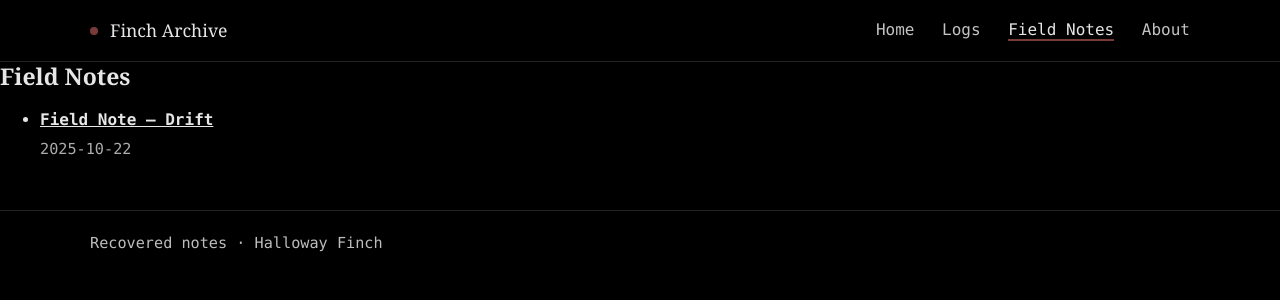
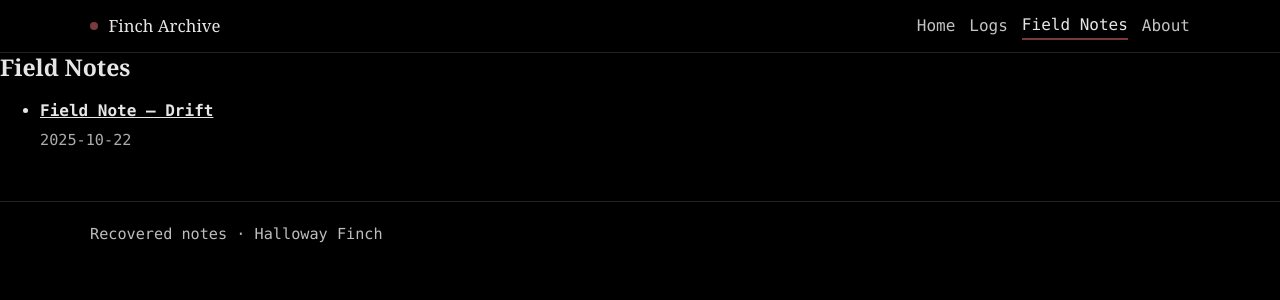
Before and after one commit to HallowayFinch/fincharchive.com, a Jekyll site: the page built from field-notes.html, in a window 1280 px wide. Shown: the top 300 px of the page. Built offline with Jekyll 4.4.1, drawn with Linux system fonts in a browser that asks for light colours.

Commit message:
Update default.html

```diff
--- a/_layouts/default.html
+++ b/_layouts/default.html
@@ -24,13 +26,55 @@
       .btn{display:inline-block;border:1px solid #444;padding:.6rem .9rem;text-decoration:none}
       .btn:hover{background:#111}
       .meta{opacity:.75;font-size:.95rem;margin:.25rem 0 0}
-      header.site{border-bottom:1px solid var(--line);position:sticky;top:0;background:rgba(0,0,0,.85);backdrop-filter:saturate(180%) blur(6px);z-index:10}
-      .brand{display:flex;align-items:center;gap:.75rem;padding:16px 0}
+
+      /* Header */
+      header.site{
+        border-bottom:1px solid var(--line);
+        position:sticky;top:0;background:rgba(0,0,0,.85);
+        backdrop-filter:saturate(180%) blur(6px);z-index:10
+      }
+      .brand{display:flex;align-items:center;gap:.65rem;padding:12px 0}
       .brand .dot{width:8px;height:8px;border-radius:999px;background:var(--red)}
-      .brand a{font-family:Georgia,"Times New Roman",serif;font-size:1.1rem;text-decoration:none}
-      nav a{margin-left:18px;text-decoration:none;opacity:.85}
+      .brand a{font-family:Georgia,"Times New Roman",serif;font-size:1.05rem;text-decoration:none}
+
+      nav{display:flex;gap:14px;align-items:center;overflow-x:auto;white-space:nowrap}
+      nav::-webkit-scrollbar{display:none} /* hide scroll bar on iOS */
+      nav a{text-decoration:none;opacity:.85}
       nav a[aria-current="page"]{opacity:1;border-bottom:2px solid var(--red)}
       footer.site{border-top:1px solid var(--line);margin-top:3rem;padding:1.25rem 0;color:var(--muted);font-size:.95rem}
+
+      /* Tighten header on small screens so it stays one line */
+      @media (max-width:640px){
+        .wrap{padding:0 14px}
+        .brand{padding:10px 0}
+        .brand a{font-size:1rem}
+        nav{gap:12px}
+        nav a{font-size:.95rem}
+      }
+
+      /* -------- Log list & thumbnails (for home and /logs) -------- */
+      .log-list{list-style:none;margin:0;padding:0;display:grid;gap:12px}
+      .log-card{display:flex;gap:12px;align-items:flex-start;border-bottom:1px dashed rgba(122,58,58,.35);padding:10px 0}
+      .log-link{display:flex;gap:12px;align-items:flex-start;text-decoration:none;border:0}
+      .log-meta{min-width:0}
+      .log-title{margin:0 0 4px 0;font-size:clamp(16px,4vw,22px);line-height:1.2}
+      .log-sub{color:var(--muted);font-size:12px;display:flex;gap:6px;flex-wrap:wrap}
+
+      /* Keep images small on mobile, scale up modestly on larger screens */
+      .log-thumb{
+        display:block;
+        width:clamp(88px, 32vw, 160px);   /* hard cap on phones */
+        height:auto;
+        aspect-ratio:3/2;
+        object-fit:cover;
+        border:1px solid rgba(122,58,58,.35);
+        filter:grayscale(20%);
+      }
+      @media (min-width:700px){
+        .log-list{gap:14px}
+        .log-card{gap:14px}
+        .log-thumb{width:clamp(120px, 18vw, 180px)}
+      }
     </style>
   </head>
   <body>
```
Also changed, not shown: other parts of _layouts/default.html (+2 -0 lines).
